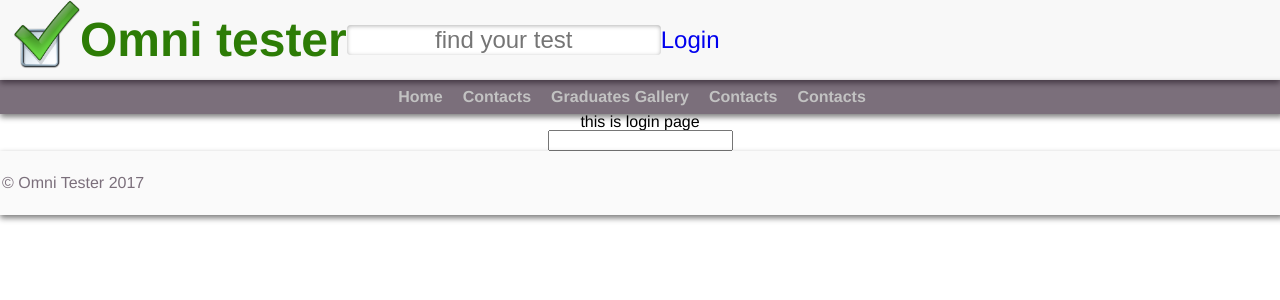
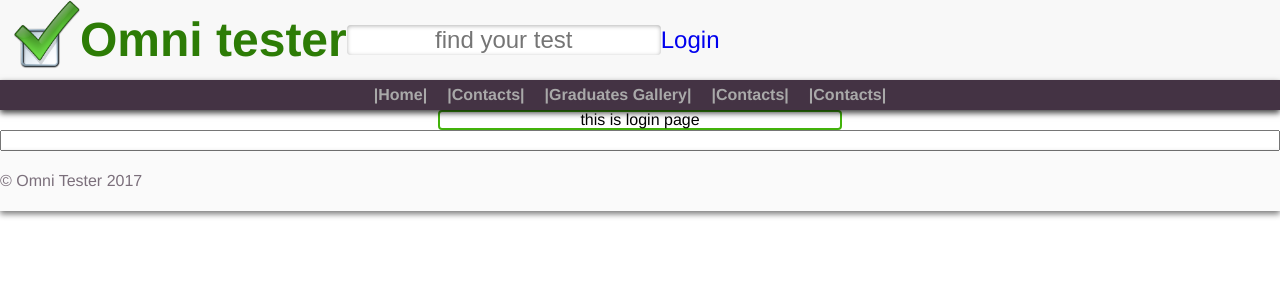
Before and after one commit to ViktorMasnyi/project, a React (Create React App) app: page /Login in a window 1280 px wide. Shown: the top 300 px of the page. Built offline with nearby package versions, Linux system fonts and the light colour scheme; a web font is replaced by a local one; what react-google-maps would draw is missing.

Commit message:
Tried to add styling for main with flexbox – but it isn’t work\

```diff
--- a/src/App.css
+++ b/src/App.css
@@ -6,7 +6,14 @@
   unicode-range: U+0000-00FF, U+0131, U+0152-0153, U+02C6, U+02DA, U+02DC, U+2000-206F, U+2074, U+20AC, U+2212, U+2215;
 }
 
+/*html, body, .App {
+    height:100%;
+    margin:0;
+}*/
+
 .App {
+  display: flex;
+  flex-direction: column;
   text-align: center;
   font-family: 'Didact Gothic', Helvetica, sans-serif;
 }
@@ -40,7 +47,7 @@
   box-shadow: 0 3px 6px rgba(0,0,0,.75);
 }
 
-.header__input {
+.header__input, .loginpage_item {
   border: none;
   /*height: 3em;*/
   border-radius: 4px;
@@ -63,6 +70,20 @@
   font-size: large;
 }
 
+main, .main {
+  display: flex;
+  flex-direction: column;
+}
+
+main > form, .main > form {
+  flex: 1;
+  display: flex;
+  justify-content: center;
+  flex-direction: column;
+  /*padding-top: 15%;
+  padding-bottom: 15%;*/
+}
+
 /* Main menu styling */
 .menucontainer {
   /*position: relative;
@@ -71,10 +92,11 @@
   align-items: center;
   width: 100%;
   height: 30px;
-  padding: 2px;
   background-color: #434;
-  opacity: .7;
+  /*opacity: .9;*/
   box-shadow: 0 3px 6px rgba(0,0,0,.75);
+  position: sticky;
+  top: 0;
 }
 
 .navbar {
@@ -100,30 +122,58 @@
   transition: .4s;
 }
 
-.navbar .navbar__item:not(:first-child)::before {
+/*.navbar .navbar__item:not(:first-child)::before {
   content: '| ';
-}
+}*/
 
-/*.navbar__item::before {
+.navbar__item::before {
   content: ' | ';
 }
 
 .navbar__item::after {
   content: ' | ';
-}*/
+}
 
-/* Gallery styling */
+/* Gallery styling - TO ADD MASONRY*/
 
 .gallery {
+  border: 1px solid #42b20a;
   margin: 0px auto;
+  padding: 10px;
   width: 80%;
   display: flex;
+  align-items: stretch;
   align-content: space-between;
   flex-wrap: wrap;
 }
 
 .gallery__image {
   width: 200px;
+  border: 1px solid #42b20a;
+}
+
+/* Login page */
+
+.loginpage {
+  margin: 0px auto;
+  width: 400px;
+  display: flex;
+  flex-direction: column;
+  align-items: center;
+
+  border: 2px solid #42b20a;
+  border-radius: 4px;
+}
+
+.loginpage__item {
+  font-size: 1.5em;
+  display: block;
+  min-width: 90%;
+  margin-bottom: 20px;
+}
+
+.loginpage_label {
+  font-size: 1.5em;
 }
 
 /* Footer styling */
@@ -131,10 +181,8 @@
 .footer {
   display: flex;
   align-items: center;
-  align-content: center;
   width: 100%;
   height: 60px;
-  padding: 2px;
   background-color: #f8f8f8;
   color: #434;
   opacity: .7;
```
